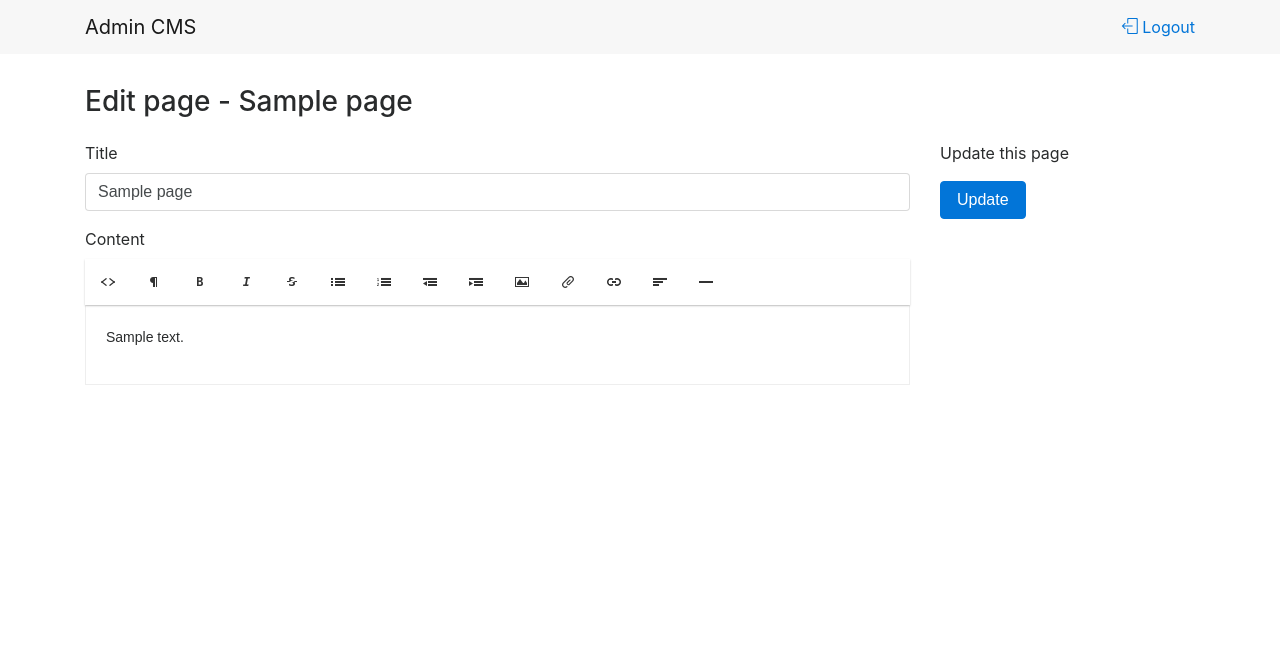
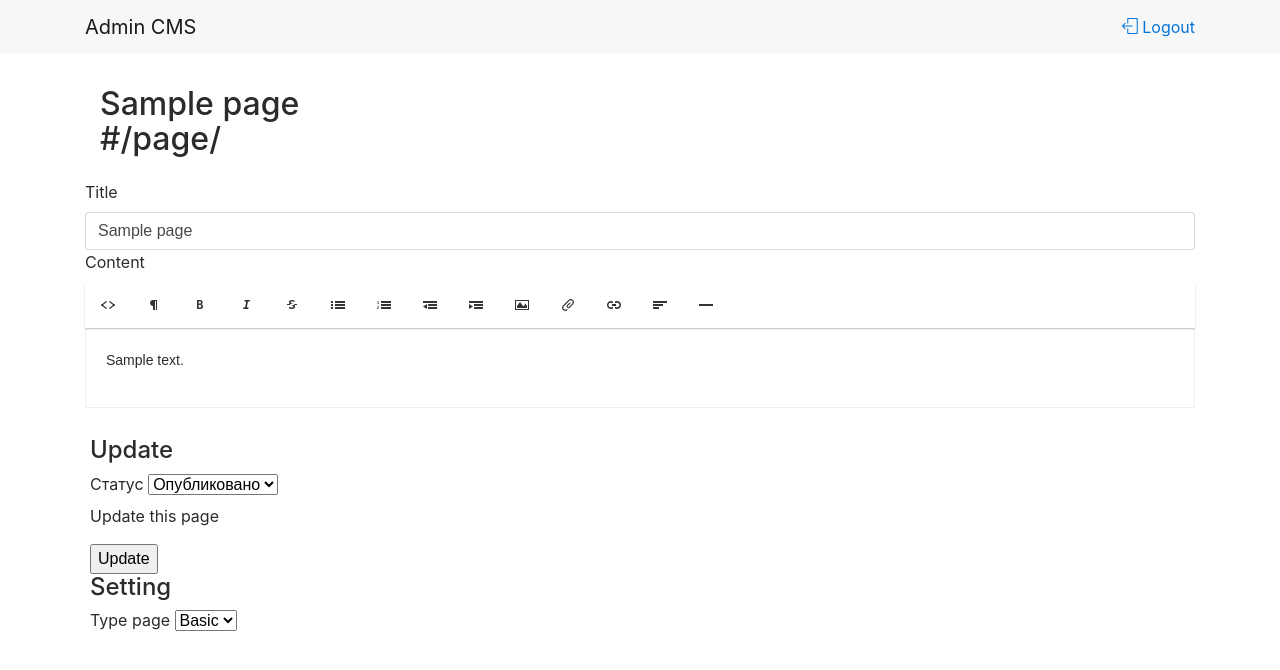
Before and after one commit to webuxmotion/flexicms-frash, a PHP site: template admin/View/pages/edit.php in a window 1280 px wide. Shown: the top 670 px of the page. Run offline with PHP 8.4, Linux system fonts and the light colour scheme; the template is opened without the code that fills it: most values are stand-ins (such as "Sample title", 1, 10 or a date in 2020); data that the repository does not hold is empty; some libraries are stand-ins or nearby versions.

Commit message:
Display pages

```diff
--- a/admin/Assets/js/page.js
+++ b/admin/Assets/js/page.js
@@ -23,12 +23,16 @@
         });
     },
 
-    update: function() {
+   update: function(button) {
         var formData = new FormData();
 
         formData.append('page_id', $('#formPageId').val());
         formData.append('title', $('#formTitle').val());
         formData.append('content', $('.redactor-editor').html());
+        formData.append('status', $('#status').val());
+        formData.append('type', $('#type').val());
+
+        $(button).addClass('loading');
 
         $.ajax({
             url: '/admin/page/update/',
@@ -41,7 +45,7 @@
 
             },
             success: function(result){
-              window.location = '/admin/pages/edit/' + result;
+                window.location.reload();
             }
         });
     }
--- a/admin/Controller/PageController.php
+++ b/admin/Controller/PageController.php
@@ -19,6 +19,7 @@
   public function edit($id) {
     $this->load->model('Page');
 
+    $this->data['baseUrl'] = \Engine\Core\Config\Config::item('baseUrl');
     $this->data['page'] = $this->model->page->getPageData($id);
 
     $this->view->render('pages/edit', $this->data);
--- a/admin/View/pages/edit.php
+++ b/admin/View/pages/edit.php
@@ -1,35 +1,72 @@
 <?php $this->theme->header(); ?>
 
     <main>
-        <div class="container">
-            <div class="row">
-                <div class="col page-title">
-                    <h3>Edit page - <?=$page->title?></h3>
+        <div class="ui container">
+            <div class="ui grid">
+                <div class="sixteen wide column">
+                    <div class="col page-title">
+                        <h2 class="ui header">
+                            <?= $page->title ?>
+                            <div class="sub header grey">
+                                <?php echo $baseUrl . '/page/' . \Engine\Helper\Text::transliteration($page->title) ?>
+                            </div>
+                        </h2>
+                    </div>
                 </div>
             </div>
-            <div class="row">
-                <div class="col-9">
-                    <form id="formPage">
-                    <input type="hidden" name="page_id" id="formPageId" value="<?=$page->id?>" />
-                        <div class="form-group">
-                        <label for="formTitle">Title</label>
-                            <input
-                              type="text"
-                              name="title"
-                              class="form-control" id="formTitle" placeholder="Title page..." value="<?=$page->title?>">
+            <div class="ui grid">
+                <div class="twelve wide column">
+                    <form id="formPage" class="ui form">
+                        <input type="hidden" name="page_id" id="formPageId" value="<?= $page->id ?>" />
+                        <div class="field">
+                            <label>Title</label>
+                            <input type="text" name="title" class="form-control" id="formTitle" value="<?= $page->title ?>" placeholder="Title page...">
                         </div>
-                        <div class="form-group">
-                            <label for="formContent">Content</label>
-                            <textarea name="content" id="redactor" class="form-control" id="formContent"><?=$page->content?></textarea>
+                        <div class="field">
+                            <label>Content</label>
+                            <textarea name="content" id="redactor"><?= $page->content ?></textarea>
                         </div>
                     </form>
                 </div>
-                <div class="col-3">
-                    <div>
-                        <p>Update this page</p>
-                        <button type="submit" class="btn btn-primary" onclick="page.update()">
-                            Update
-                        </button>
+                <div class="four wide column">
+                    <div class="ui segments">
+                        <div class="ui blue segment">
+                            <h4>Update</h4>
+                        </div>
+                        <div class="ui form segment">
+                            <div class="field">
+                                <label>Статус</label>
+                                <select id="status" class="ui search dropdown">
+                                    <option value="publish"<?php if ('publish' == $page->status) echo ' selected'; ?>>Опубликовано</option>
+                                    <option value="draft"<?php if ('draft' == $page->status) echo ' selected'; ?>>В корзине</option>
+                                </select>
+                            </div>
+                        </div>
+                        <div class="ui secondary segment">
+                            <p>Update this page</p>
+                            <button type="submit" class="ui primary button" onclick="page.update(this)">
+                                Update
+                            </button>
+                        </div>
+                    </div>
+
+                    <div class="ui segments">
+                        <div class="ui blue segment">
+                            <h4>Setting</h4>
+                        </div>
+                        <div class="ui form segment">
+                            <div class="field">
+                                <label>Type page</label>
+                                <select id="type" class="ui search dropdown">
+                                    <option value="page">Basic</option>
+                                    <?php foreach (getTypes('page') as $key => $type): ?>
+                                        <option value="<?php echo $key ?>"<?php if ($key == $page->type) echo ' selected'; ?>>
+                                            <?php echo $type ?>
+                                        </option>
+                                    <?php endforeach; ?>
+                                </select>
+                            </div>
+                        </div>
                     </div>
                 </div>
             </div>
--- a/cms/Route.php
+++ b/cms/Route.php
@@ -1,3 +1,4 @@
 <?php
 
 $this->router->add('home', '/', 'HomeController:index');
+$this->router->add('page', '/page/(segment:any)', 'PageController:show');
--- /dev/null
+++ b/content/themes/default/page-about.php
@@ -0,0 +1,5 @@
+<?php $this->theme->header();?><br>
+<h1>About template</h1>
+<?php Page::title() ?>
+<?php Page::content() ?>
+<?php $this->theme->footer();?><br>
--- /dev/null
+++ b/content/themes/default/page.php
@@ -0,0 +1,5 @@
+<?php $this->theme->header();?><br>
+<h1>Default template</h1>
+<?php Page::title() ?>
+<?php Page::content() ?>
+<?php $this->theme->footer();?><br>
--- a/engine/Core/Database/ActiveRecord.php
+++ b/engine/Core/Database/ActiveRecord.php
@@ -74,9 +74,9 @@
                     $this->queryBuilder->values
                 );
             } else {
-                print_r($this->queryBuilder->insert($this->getTable())
+                $this->queryBuilder->insert($this->getTable())
                     ->set($properties)
-                    ->sql());
+                    ->sql();
                 $this->db->execute(
                     $this->queryBuilder->insert($this->getTable())
                         ->set($properties)
--- a/engine/Core/Template/Theme.php
+++ b/engine/Core/Template/Theme.php
@@ -15,7 +15,7 @@
         'sidebar' => 'sidebar-%s',
     ];
 
-    const URL_THEME_MASK = '%/content/themes/%s';
+    const URL_THEME_MASK = '/%/content/themes/%s';
 
     /**
      * Url current theme
```
Also changed, not shown: admin/Model/Page/Page.php (+45 -16 lines), admin/Model/Page/PageRepository.php (+33 -17 lines), cms/Classes/Page.php (added, +35 -0 lines), cms/Controller/PageController.php (added, +30 -0 lines), engine/Function.php (+21 -0 lines), engine/Helper/Text.php (added, +40 -0 lines).
